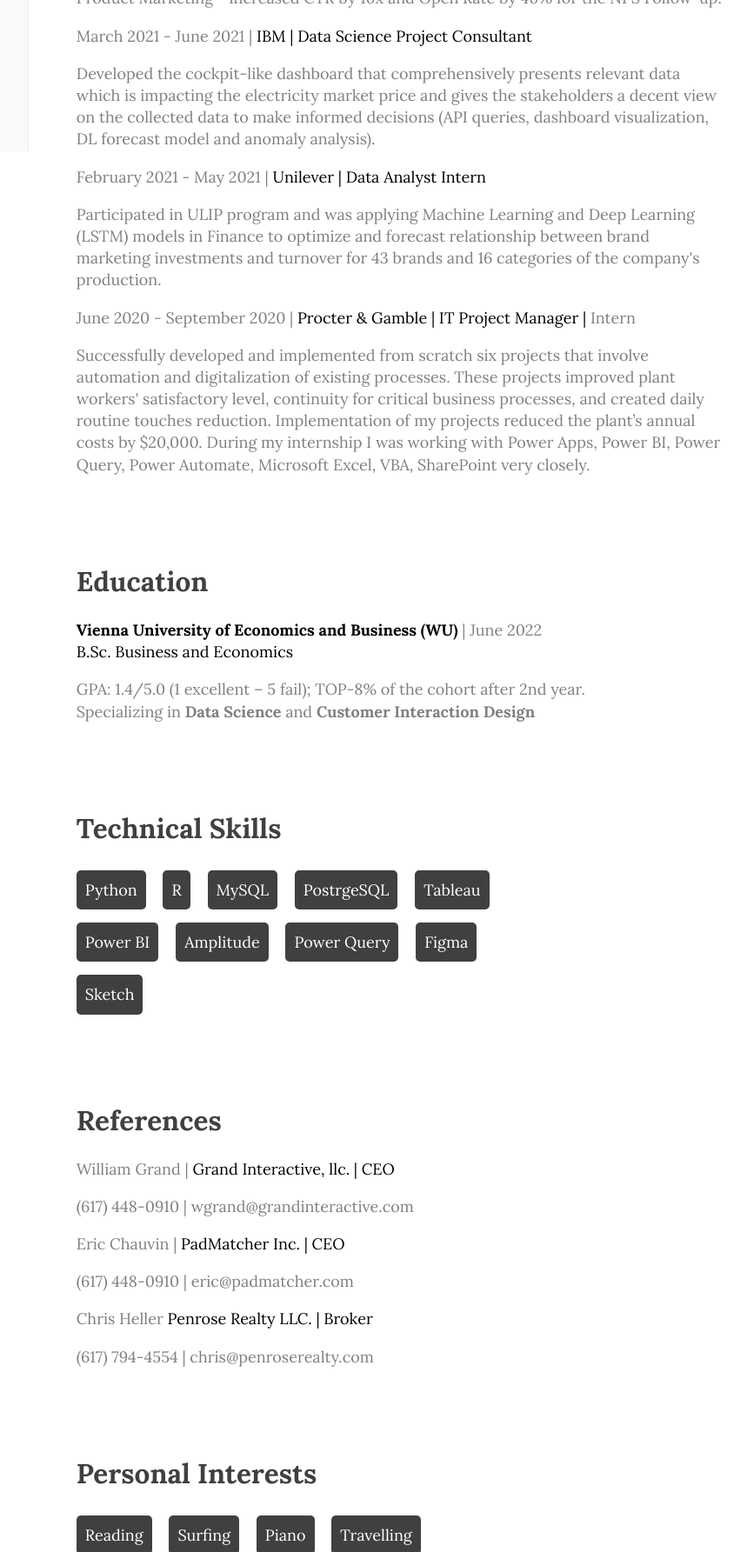
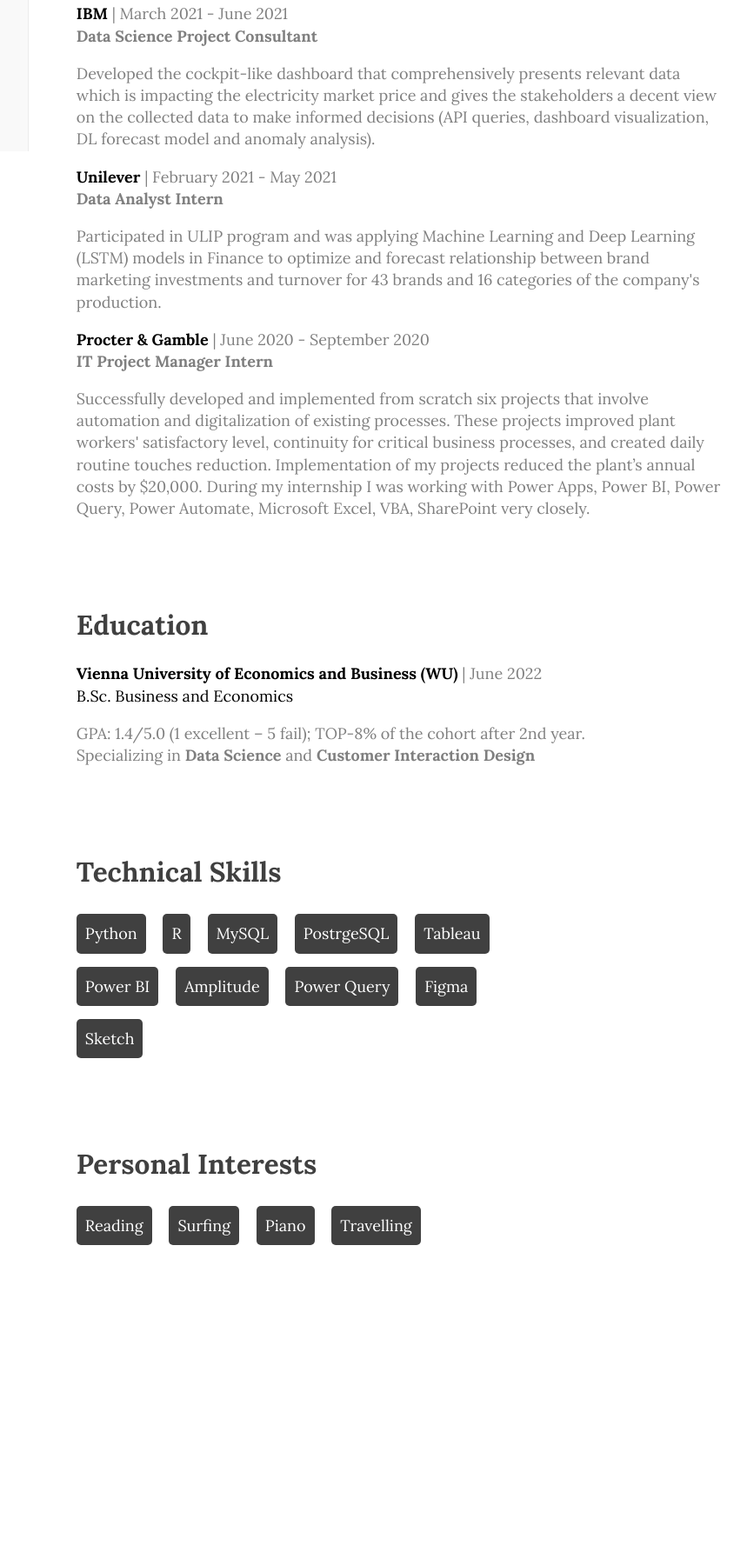
Before and after one commit to lobanovkos/lobanovkos.github.io, a plain HTML site: page index.html in a window 1280 px wide. Shown: the part 626-2411 px from the top of the page at 87% size, without its empty margins (393-1252 px from the left). After the commit the page ends 2212 px from the top, so only its background shows below. Drawn offline with nearby package versions, Linux system fonts and the light colour scheme; a web font is replaced by a local one.

Commit message:
Update index.html

```diff
--- a/index.html
+++ b/index.html
@@ -47,8 +47,7 @@
       <section>
         <h1>Work Experience</h1>
         <p><em><b>GoStudent</b></em> | February 2022 - Present<br> <b>Tutor Enablement Product Manager</b></p>
-        <p>Raised $78,000 in early stage funding, created initial design
-          concepts, and oversaw initial development. Currently oversee and maintain all front end code and server functionality.</p>
+        <p>TBD</p>
 
         <p><em><b>Demodesk</b></em> | August 2021 - February 2022<br> <b>Junior Product Manager</b></p>
         <p>Owned end-to-end development of new and existing integrations. Developed and implemented own experimentation framework.</p>
@@ -56,12 +55,13 @@
         <p><em><b>Demodesk</b></em> | May 2021 - August 2021<br> <b>Product Manager Intern</b></p>
         <p>User Onboarding - increased Activation Rate by 10% with a 1-minute solution. Feature Launch Processes - introduced and took over product announcements and tours. Product Marketing - increased CTR by 10x and Open Rate by 40% for the NPS Follow-up.</p>
 
-        <p>March 2021 - June 2021 | <em>IBM | Data Science Project Consultant</em></p>
+        <p><em><b>IBM</b></em> | March 2021 - June 2021<br> <b>Data Science Project Consultant</b></p>
         <p>Developed the cockpit-like dashboard that comprehensively presents relevant data which is impacting the electricity market price and gives the stakeholders a decent view on the collected data to make informed decisions (API queries, dashboard visualization, DL forecast model and anomaly analysis).</p>
-        <p>February 2021 - May 2021 | <em>Unilever | Data Analyst Intern</em></p>
+
+        <p><em><b>Unilever</b></em> | February 2021 - May 2021<br> <b>Data Analyst Intern</b></p>
         <p>Participated in ULIP program and was applying Machine Learning and Deep Learning (LSTM) models in Finance to optimize and forecast relationship between brand marketing investments and turnover for 43 brands and 16 categories of the company's production.</p>
 
-        <p>June 2020 - September 2020 | <em>Procter & Gamble | IT Project Manager |</em> Intern</p>
+        <p><em><b>Procter & Gamble</b></em> | June 2020 - September 2020<br> <b>IT Project Manager Intern</b></p>
         <p>Successfully developed and implemented from scratch six projects that involve automation and digitalization of existing processes. These projects improved plant workers' satisfactory level, continuity for critical business processes, and created daily routine touches reduction. Implementation of my projects reduced the plant’s annual costs by $20,000. During my internship I was working with Power Apps, Power BI, Power Query, Power Automate, Microsoft Excel, VBA, SharePoint very closely.</p>
 
       </section>
@@ -85,15 +85,6 @@
           <li>Sketch</li>
         </ul>
       </section>
-      <section>
-        <h1>References</h1>
-        <p>William Grand | <em>Grand Interactive, llc. | CEO</em></p>
-        <p>(617) 448-0910 | wgrand@grandinteractive.com</p>
-        <p>Eric Chauvin | <em>PadMatcher Inc. | CEO</em></p>
-        <p>(617) 448-0910 | eric@padmatcher.com</p>
-        <p>Chris Heller <em>Penrose Realty LLC. | Broker</em></p>
-        <p>(617) 794-4554 | chris@penroserealty.com</p>
-      </section>
             <section>
         <h1>Personal Interests</h1>
         <ul class="skill-set">
```
